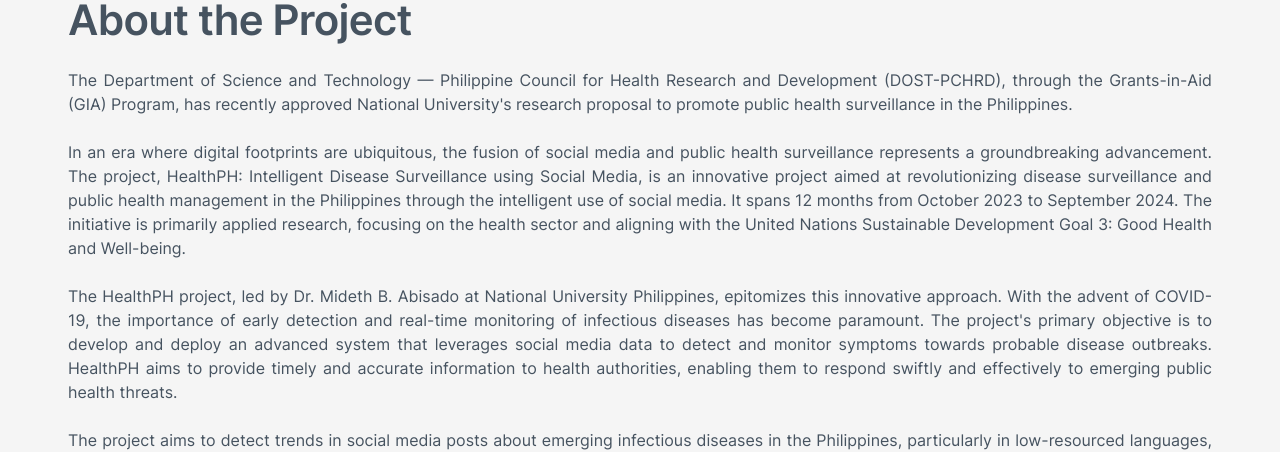
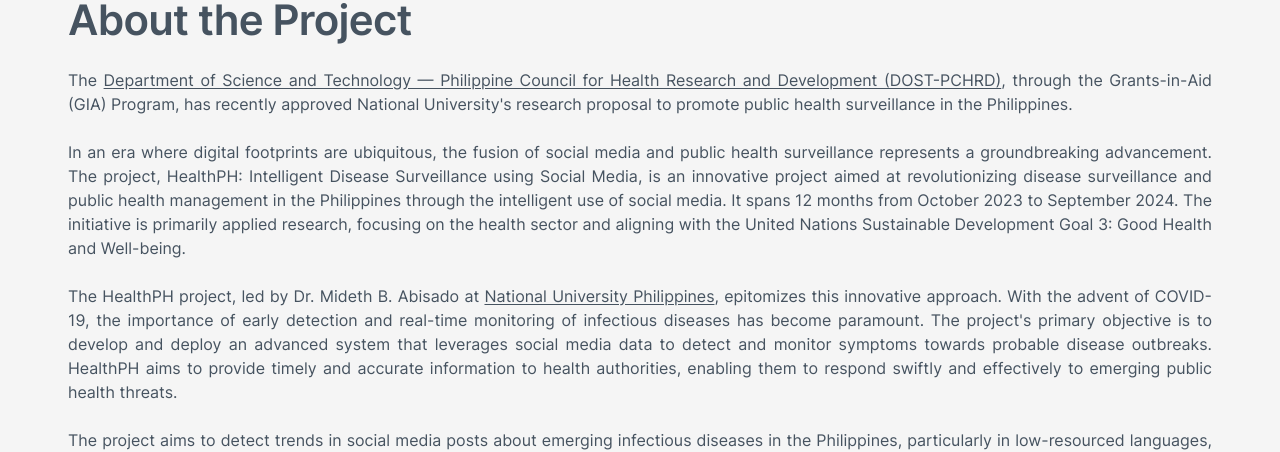
Before and after one commit to HealthPH-Project/healthph-dev, a React (Vite) app in the folder client/: page /about-us in a window 1280 px wide. Shown: the part 156-608 px from the top of the page. Built offline with nearby package versions, Linux system fonts and the light colour scheme; no server answers.

Commit message:
Added links in About the Project page

```diff
--- a/client/src/pages/AboutUs3.jsx
+++ b/client/src/pages/AboutUs3.jsx
@@ -42,11 +42,18 @@
             <div className="article-body text-gray-700">
               <p className="text-justify">
                 <span>
-                  The Department of Science and Technology — Philippine Council
-                  for Health Research and Development (DOST-PCHRD), through the
-                  Grants-in-Aid (GIA) Program, has recently approved National
-                  University's research proposal to promote public health
-                  surveillance in the Philippines.{" "}
+                  The{" "}
+                  <a
+                    href="https://www.pchrd.dost.gov.ph/about-pchrd/"
+                    className="underline underline-offset-2"
+                    target="_blank"
+                  >
+                    Department of Science and Technology — Philippine Council
+                    for Health Research and Development (DOST-PCHRD)
+                  </a>
+                  , through the Grants-in-Aid (GIA) Program, has recently
+                  approved National University's research proposal to promote
+                  public health surveillance in the Philippines.{" "}
                 </span>
                 <br /> <br />
                 <span>
@@ -64,16 +71,23 @@
                 </span>
                 <br /> <br />
                 <span>
-                  The HealthPH project, led by Dr. Mideth B. Abisado at National
-                  University Philippines, epitomizes this innovative approach.
-                  With the advent of COVID-19, the importance of early detection
-                  and real-time monitoring of infectious diseases has become
-                  paramount. The project's primary objective is to develop and
-                  deploy an advanced system that leverages social media data to
-                  detect and monitor symptoms towards probable disease
-                  outbreaks. HealthPH aims to provide timely and accurate
-                  information to health authorities, enabling them to respond
-                  swiftly and effectively to emerging public health threats.{" "}
+                  The HealthPH project, led by Dr. Mideth B. Abisado at{" "}
+                  <a
+                    href="https://national-u.edu.ph/"
+                    className="underline underline-offset-2"
+                    target="_blank"
+                  >
+                    National University Philippines
+                  </a>
+                  , epitomizes this innovative approach. With the advent of
+                  COVID-19, the importance of early detection and real-time
+                  monitoring of infectious diseases has become paramount. The
+                  project's primary objective is to develop and deploy an
+                  advanced system that leverages social media data to detect and
+                  monitor symptoms towards probable disease outbreaks. HealthPH
+                  aims to provide timely and accurate information to health
+                  authorities, enabling them to respond swiftly and effectively
+                  to emerging public health threats.{" "}
                 </span>
                 <br /> <br />
                 <span>
```
